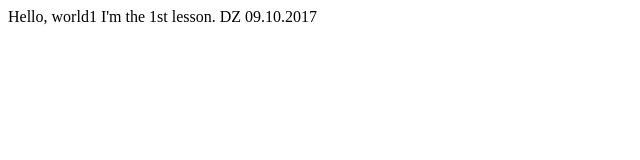
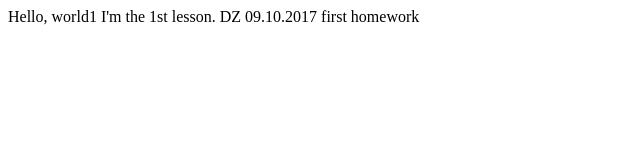
Before and after one commit to Zebrick/skillup-php, a plain HTML site: page index.html in a window 1280 px wide. Shown: the whole page, without its empty margins (0-640 px from the left). Drawn offline with Linux system fonts and the light colour scheme.

Commit message:
homework1

```diff
--- a/index.html
+++ b/index.html
@@ -8,6 +8,6 @@
 Hello, world1
 I'm the 1st lesson.
 DZ 09.10.2017
-
+first homework
 </body>
 </html>
```
